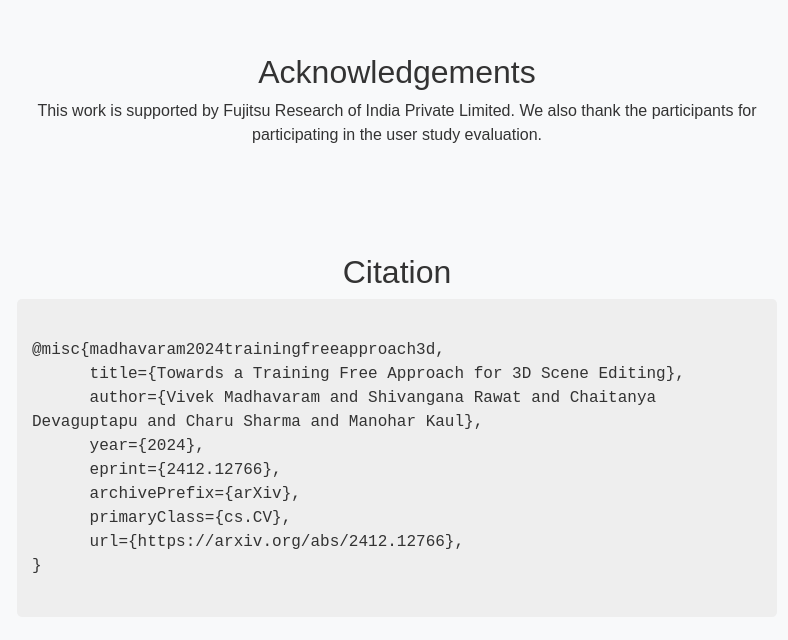
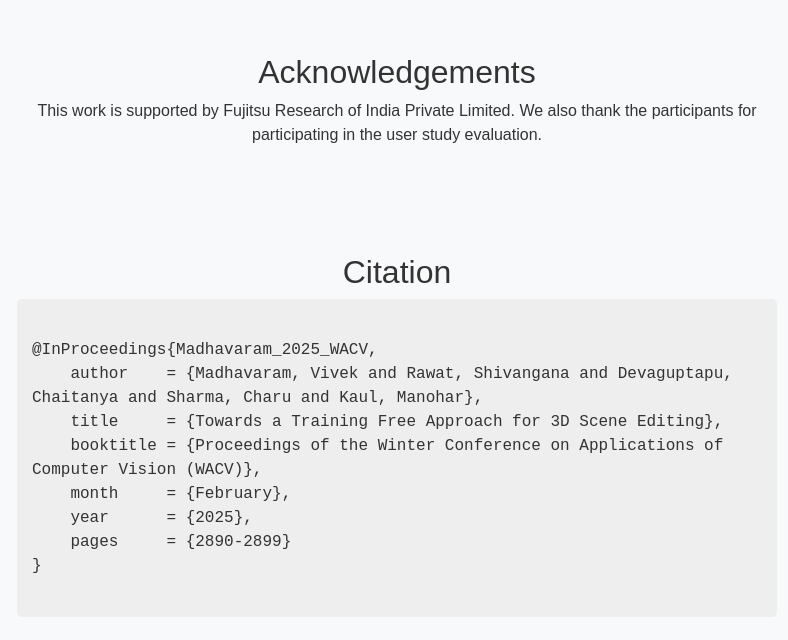
Before and after one commit to vivekmadhavaram/FreeEdit_page, a plain HTML site: page index.html in a window 1280 px wide. Shown: the part 2547-3187 px from the top of the page, without its empty margins (243-1031 px from the left). Drawn offline with nearby package versions, Linux system fonts and the light colour scheme.

Commit message:
Update index.html

```diff
--- a/index.html
+++ b/index.html
@@ -122,14 +122,13 @@
         <div class="section">
             <h2>Citation</h2>
             <div class="citation">
-@misc{madhavaram2024trainingfreeapproach3d,
-      title={Towards a Training Free Approach for 3D Scene Editing},
-      author={Vivek Madhavaram and Shivangana Rawat and Chaitanya Devaguptapu and Charu Sharma and Manohar Kaul},
-      year={2024},
-      eprint={2412.12766},
-      archivePrefix={arXiv},
-      primaryClass={cs.CV},
-      url={https://arxiv.org/abs/2412.12766},
+@InProceedings{Madhavaram_2025_WACV,
+    author    = {Madhavaram, Vivek and Rawat, Shivangana and Devaguptapu, Chaitanya and Sharma, Charu and Kaul, Manohar},
+    title     = {Towards a Training Free Approach for 3D Scene Editing},
+    booktitle = {Proceedings of the Winter Conference on Applications of Computer Vision (WACV)},
+    month     = {February},
+    year      = {2025},
+    pages     = {2890-2899}
 }
             </div>
         </div>
```
